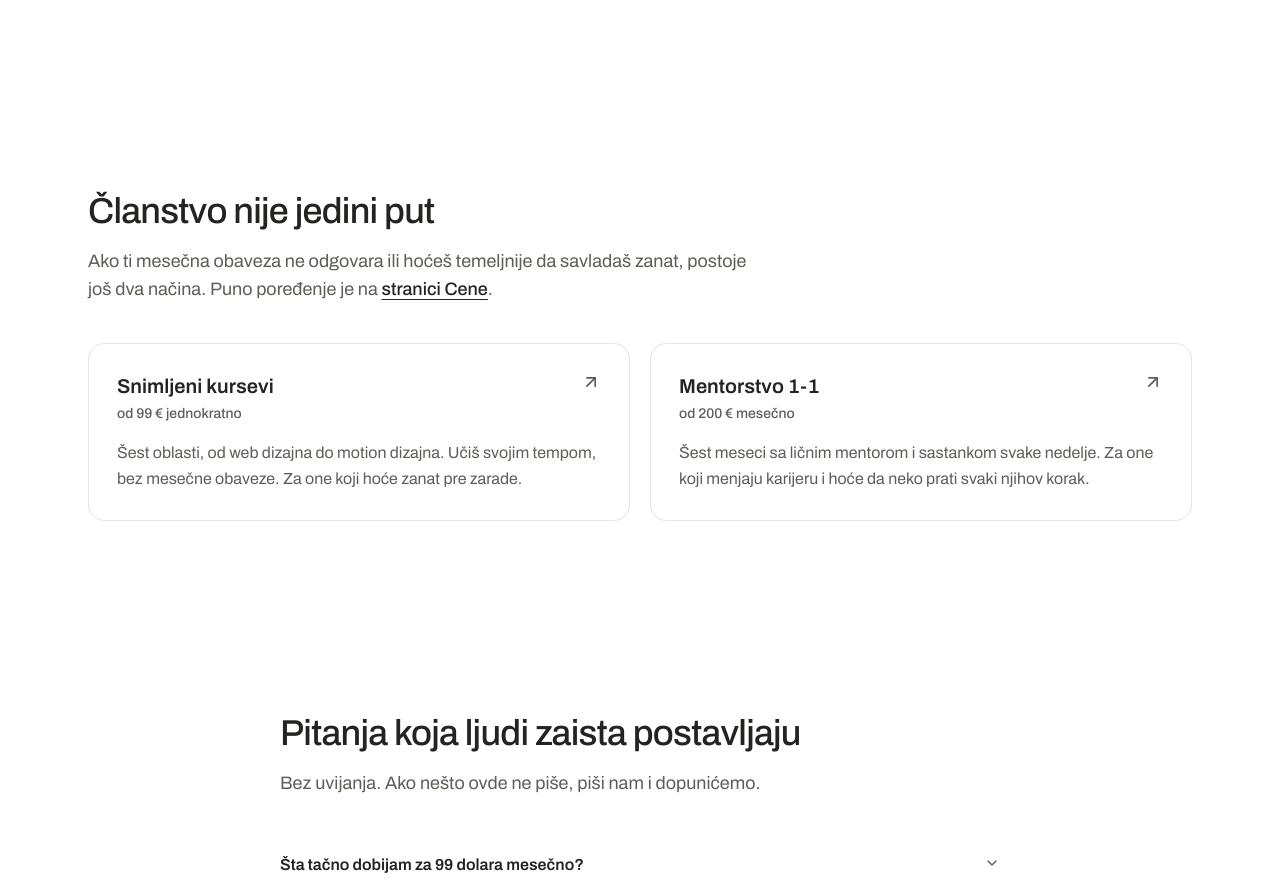
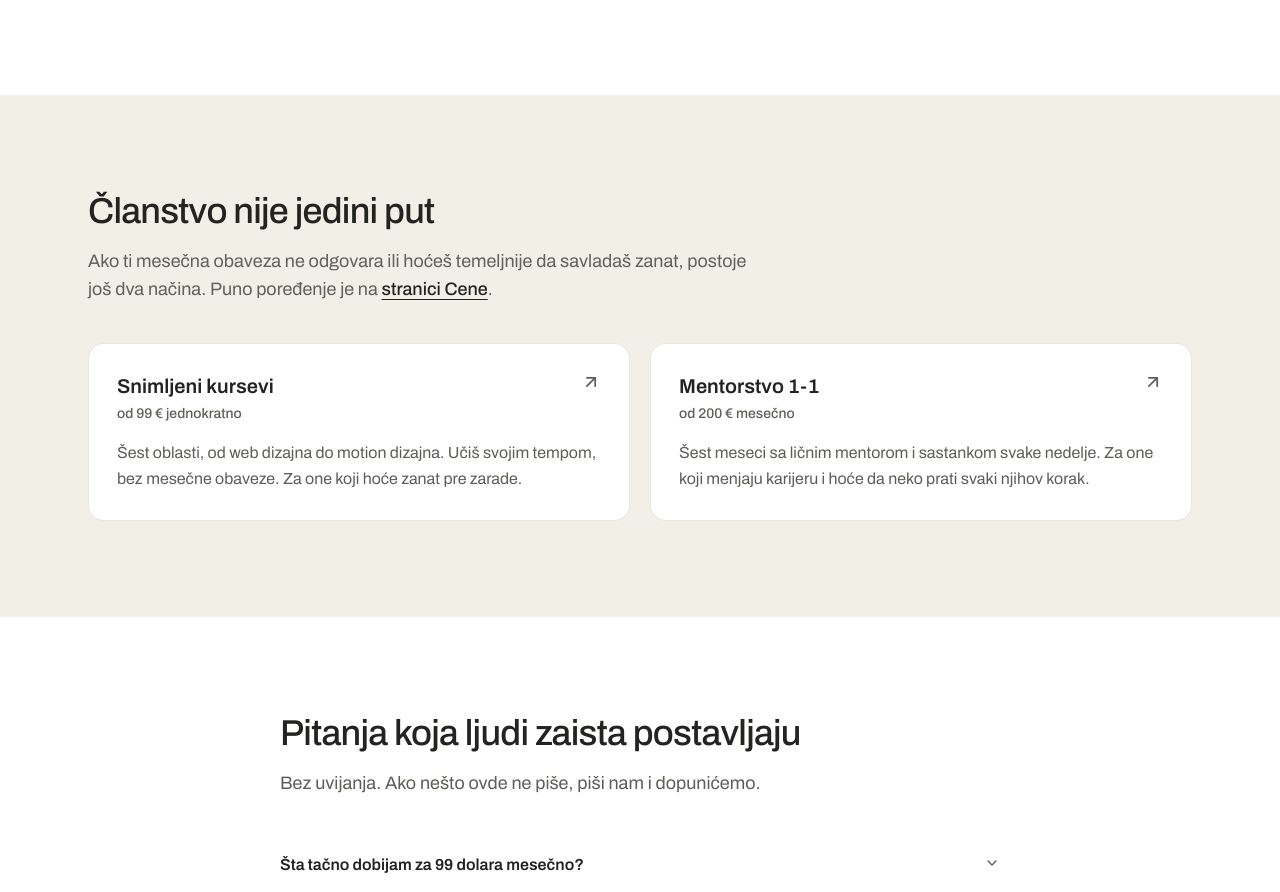
Before and after one commit to tvojvajbkod/naucidizajn1, a Next.js app in the folder apps/marketing/: page / in a window 1280 px wide. Shown: the part 6533-7425 px from the top of the page. Built offline with nearby package versions, Linux system fonts and the light colour scheme; no server answers.

Commit message:
Boje sekcija: krem podloga za druge puteve

```diff
--- a/apps/marketing/src/components/sections/paths.tsx
+++ b/apps/marketing/src/components/sections/paths.tsx
@@ -22,14 +22,15 @@ const paths = [
 
 export function PathsSection() {
   return (
-    <section className="mx-auto max-w-6xl px-6 py-20 md:py-24">
+    <section className="bg-cream py-20 md:py-24">
+      <div className="mx-auto max-w-6xl px-6">
         <div className="max-w-2xl">
           <h2 className="font-medium text-3xl text-ink tracking-[-0.02em] md:text-4xl">
             Članstvo nije jedini put
           </h2>
-        <p className="mt-4 text-lg text-muted-foreground">
-          Ako ti mesečna obaveza ne odgovara ili hoćeš temeljnije da savladaš zanat, postoje još dva
-          načina. Puno poređenje je na{" "}
+          <p className="mt-4 text-ink/70 text-lg">
+            Ako ti mesečna obaveza ne odgovara ili hoćeš temeljnije da savladaš zanat, postoje još
+            dva načina. Puno poređenje je na{" "}
             <Link href="/cene" className="font-medium text-ink underline underline-offset-4">
               stranici Cene
             </Link>
@@ -42,7 +43,7 @@ export function PathsSection() {
             <Link
               key={path.href}
               href={path.href}
-            className="group rounded-2xl border bg-card p-7 transition-colors hover:border-ink/30"
+              className="group rounded-2xl border border-ink/10 bg-background p-7 transition-colors hover:border-ink/30"
             >
               <div className="flex items-start justify-between gap-4">
                 <h3 className="font-semibold text-ink text-xl">{path.title}</h3>
@@ -53,6 +54,7 @@ export function PathsSection() {
             </Link>
           ))}
         </div>
+      </div>
     </section>
   );
 }
```
Lines whose indentation alone changed are shown as unchanged.
